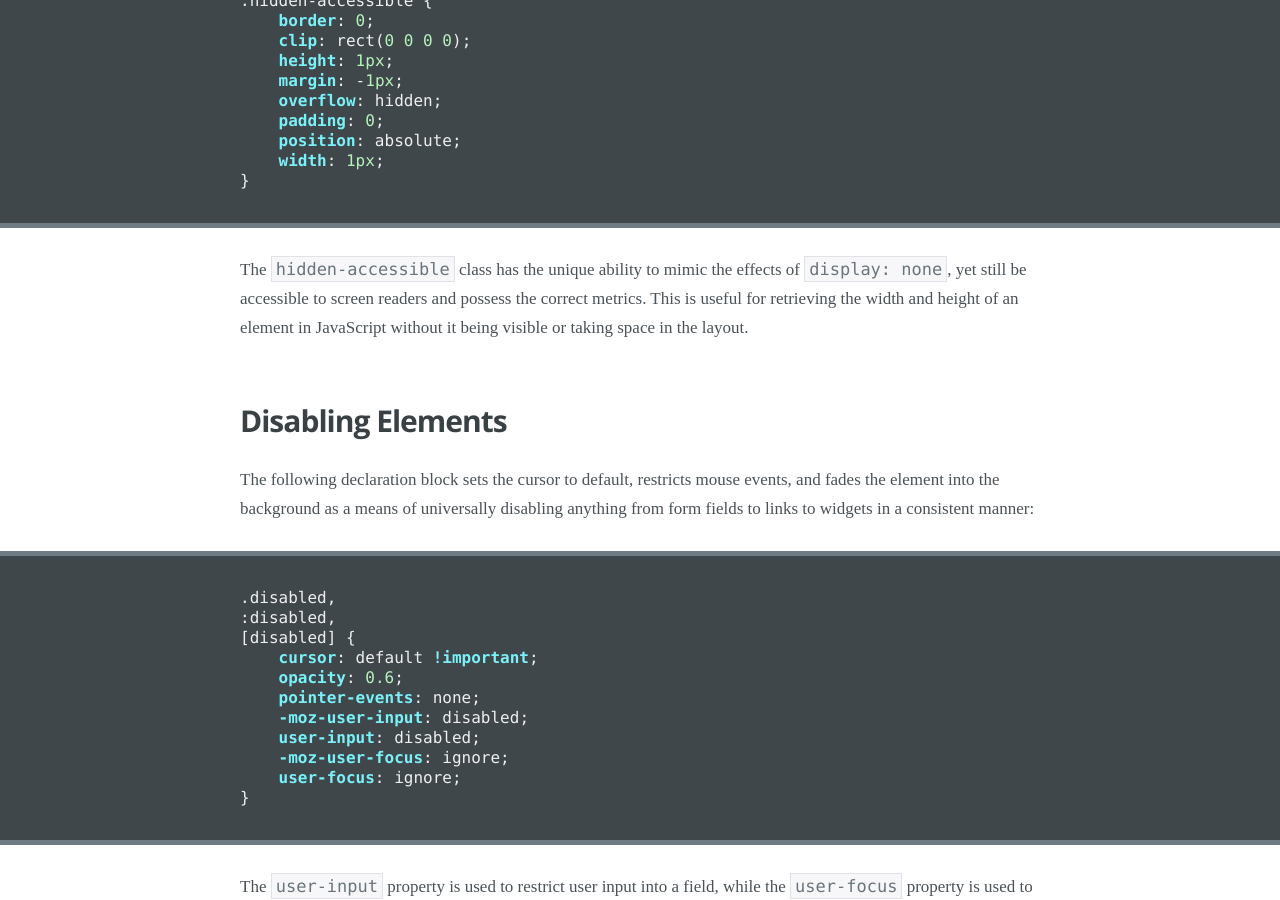
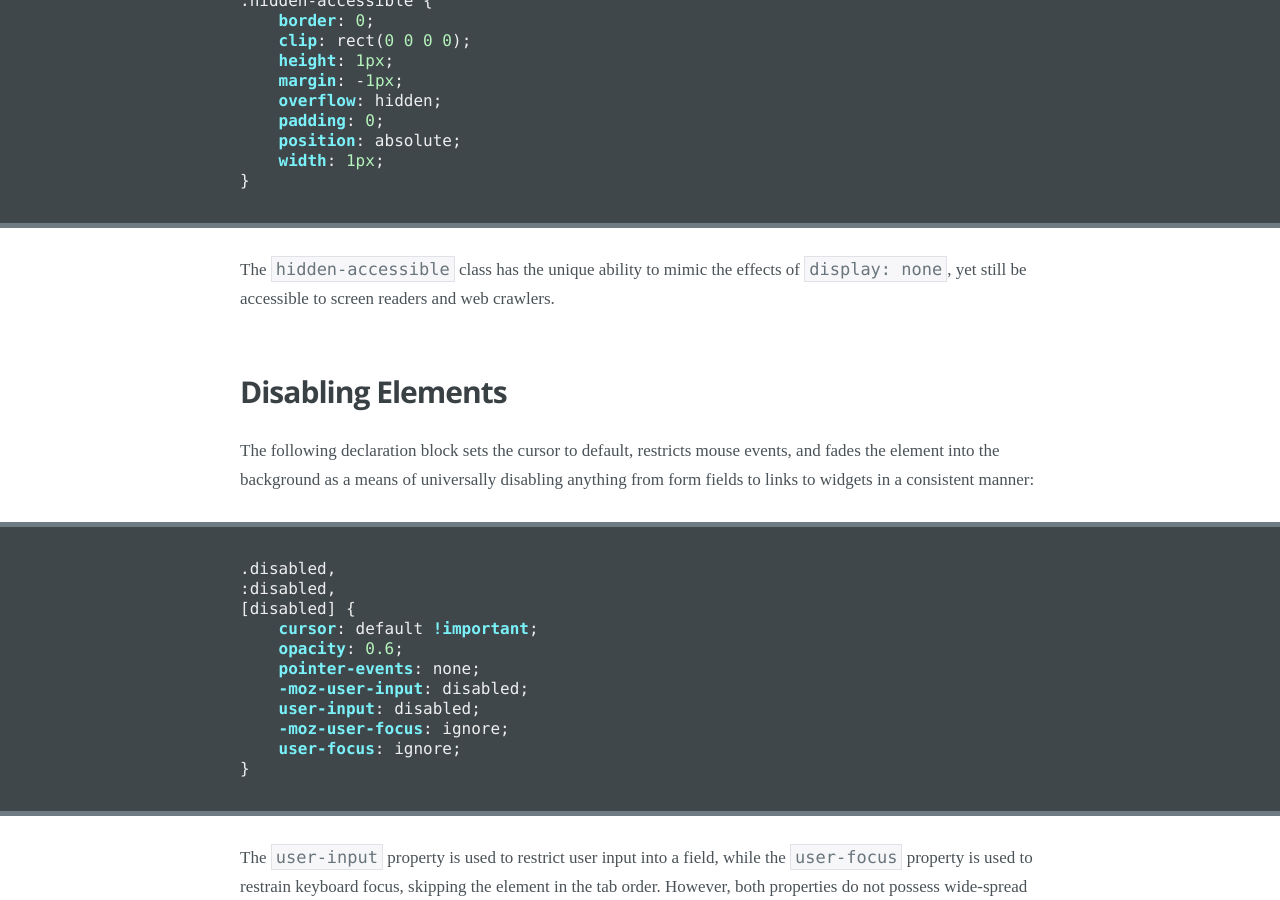
Before and after one commit to ryanmorr/ryanmorr.github.io, a Jekyll site: the page built from _posts/2014-08-21-project-agnostic-css-declaration-blocks.md, in a window 1280 px wide and 900 px high, scrolled down 3495 px. Built offline with Jekyll 4.4.1, drawn with Linux system fonts in a browser that asks for light colours; some web fonts are replaced.

Commit message:
Update article

```diff
--- a/_posts/2014-08-21-project-agnostic-css-declaration-blocks.md
+++ b/_posts/2014-08-21-project-agnostic-css-declaration-blocks.md
@@ -112,7 +112,7 @@ These helper classes, derived from the [HTML5 Boilerplate](https://github.com/h5
 </pre>
 </div>
 
-The `hidden-accessible` class has the unique ability to mimic the effects of `display: none`, yet still be accessible to screen readers and possess the correct metrics. This is useful for retrieving the width and height of an element in JavaScript without it being visible or taking space in the layout.
+The `hidden-accessible` class has the unique ability to mimic the effects of `display: none`, yet still be accessible to screen readers and web crawlers.
 
 ## Disabling Elements
 
```
